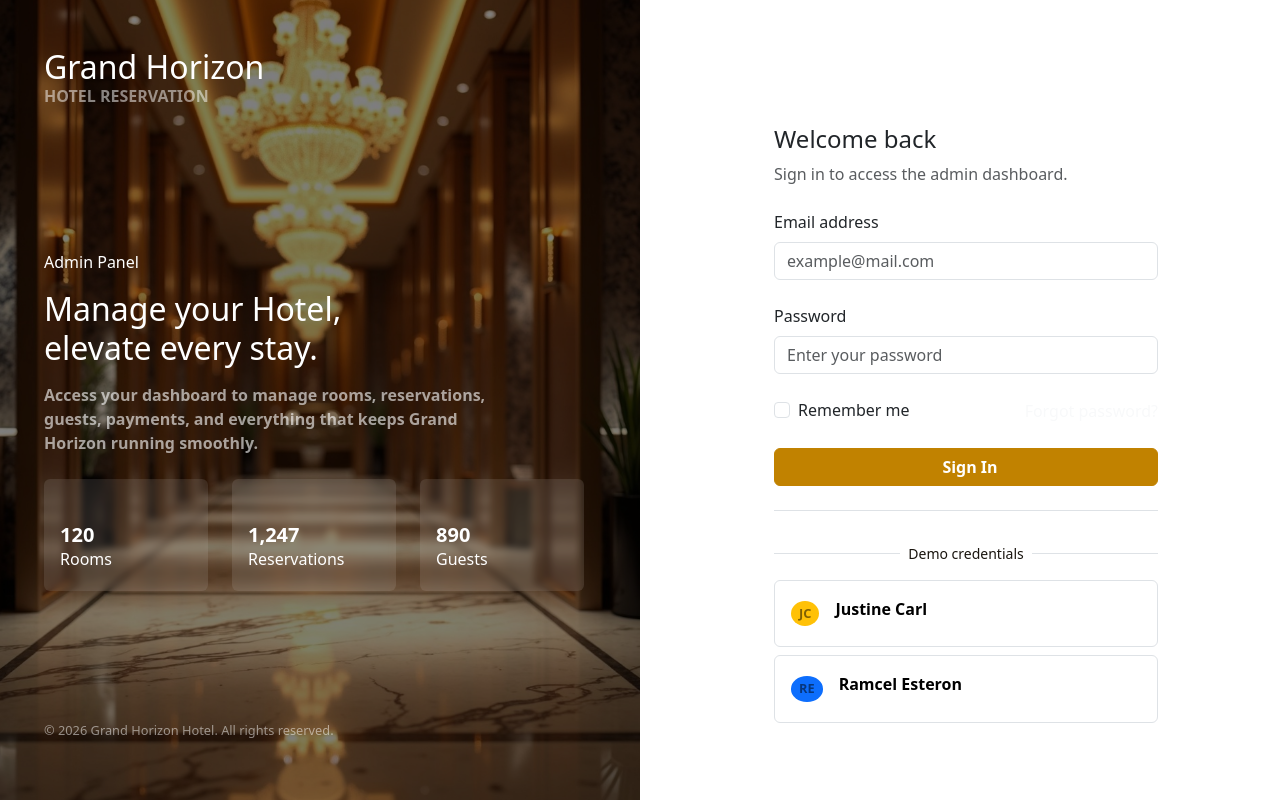
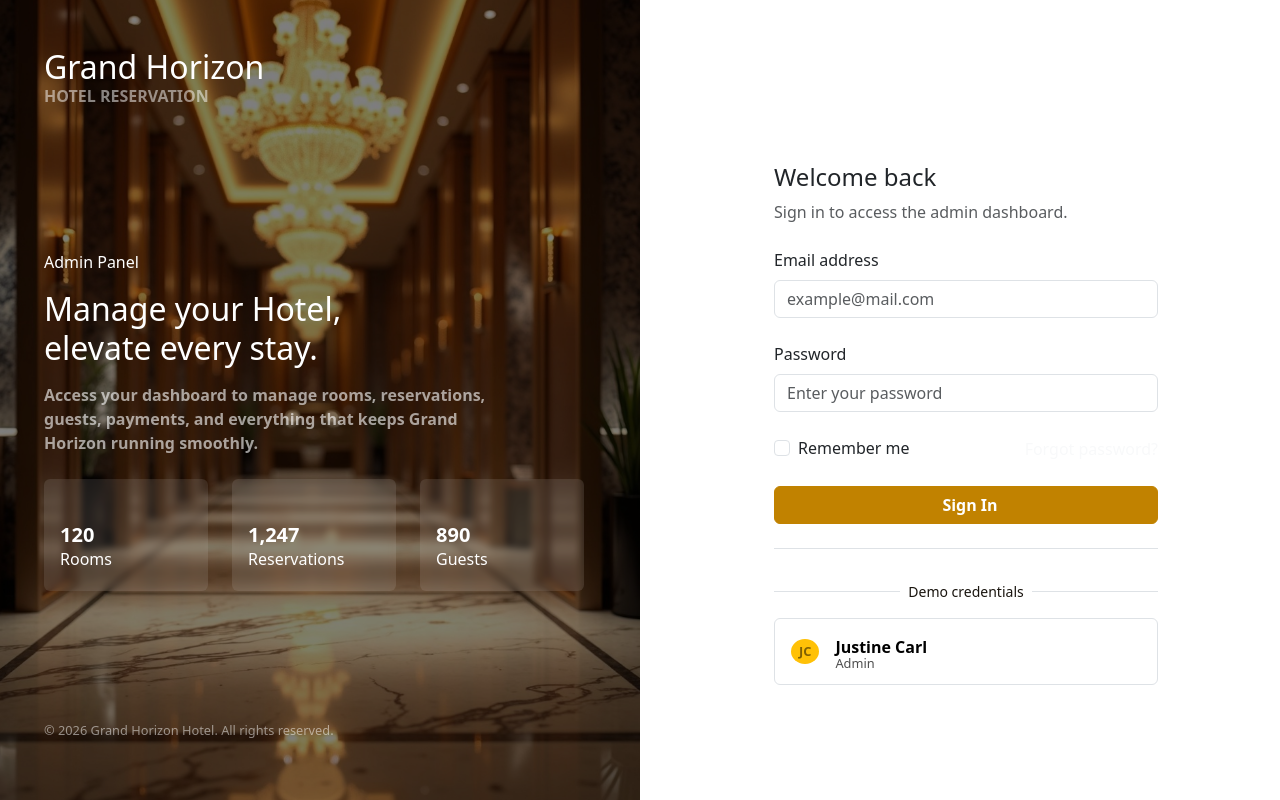
Before and after one commit to Mistabraun/Hotel-Reservation, a PHP site: page /admin/ in a window 1280 px wide. Run offline with PHP 8.4, Linux system fonts and the light colour scheme; some libraries are stand-ins or nearby versions.

Commit message:
Minor changes

```diff
--- a/admin/index.php
+++ b/admin/index.php
@@ -132,12 +132,12 @@
                   </div>
                   <div class="flex-grow-1">
                     <p class="fw-semibold m-0">Justine Carl</p>
-                    <p class="m-0 text-gray extra-small">Super Admin</p>
+                    <p class="m-0 text-gray-light extra-small">Admin</p>
                   </div>
                   <i class="fa-solid fa-arrow-right opacity-50"></i>
                 </button>
 
-                <button class="text-start rounded p-3 d-flex justify-content-between align-items-center gap-3 btn btn-primary-outline ">
+                <!-- <button class="text-start rounded p-3 d-flex justify-content-between align-items-center gap-3 btn btn-primary-outline ">
                   <div class="bg-primary rounded-circle d-flex align-items-center">
                     <span class="text-black-50 fw-semibold p-2 text-center extra-small">RE</span>
                   </div>
@@ -146,7 +146,7 @@
                     <p class="m-0 text-gray extra-small">Admin</p>
                   </div>
                   <i class="fa-solid fa-arrow-right opacity-50"></i>
-                </button>
+                </button> -->
               </div>
             </div>
           </div>
--- a/css/style.css
+++ b/css/style.css
@@ -243,6 +243,10 @@ a {
   color: var(--bs-color-gray);
 }
 
+.text-gray-light {
+  color: #4e4e4e;
+}
+
 .extra-small {
   font-size: 0.8rem;
   line-height: 0.6rem;
```
